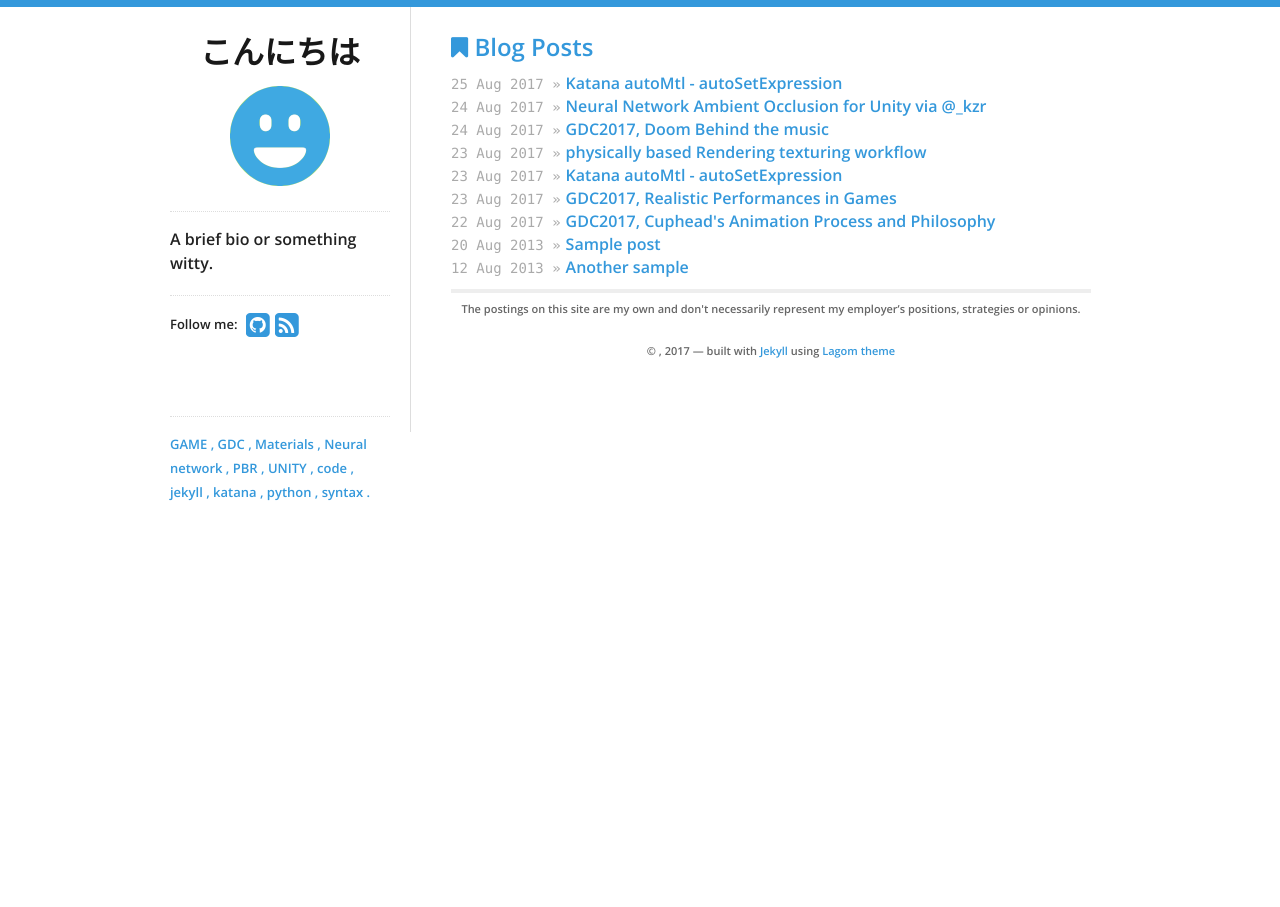
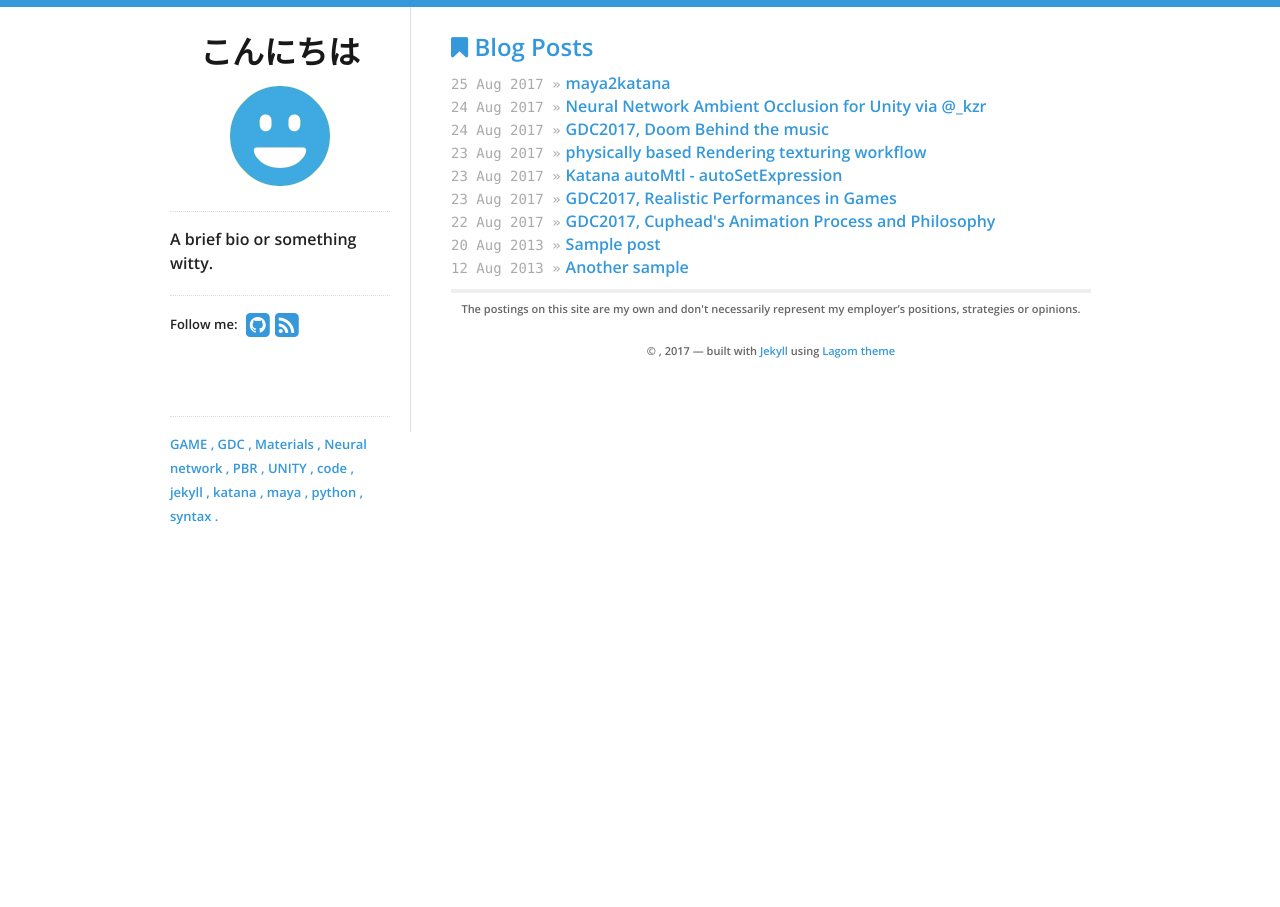
Before and after one commit to yoann01/ktmd, a Jekyll site: the page built from index.html, in a window 1280 px wide. Built offline with Jekyll 4.4.1, drawn with Linux system fonts in a browser that asks for light colours; nearby versions of some CDN libraries.

Commit message:
Update 2017-08-25-Maya2katana.md

```diff
--- a/_posts/2017-08-25-Maya2katana.md
+++ b/_posts/2017-08-25-Maya2katana.md
@@ -1,7 +1,7 @@
 ---
 layout: post
-title: Katana autoMtl - autoSetExpression
-tags: [katana, python]
+title: maya2katana
+tags: [katana, python, maya]
 categories:
 - blog
 ---
```
